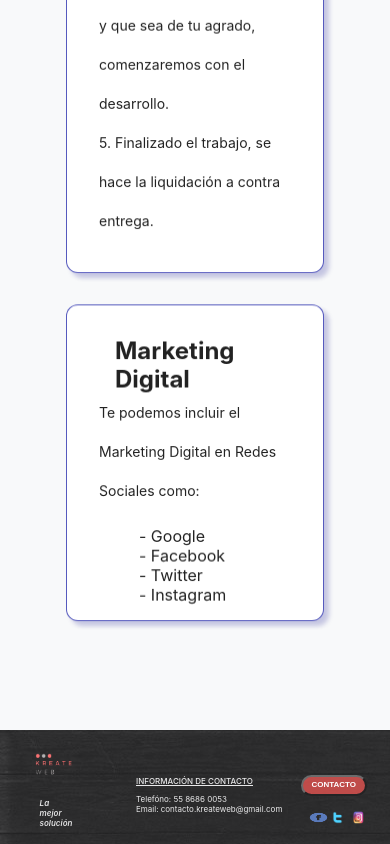
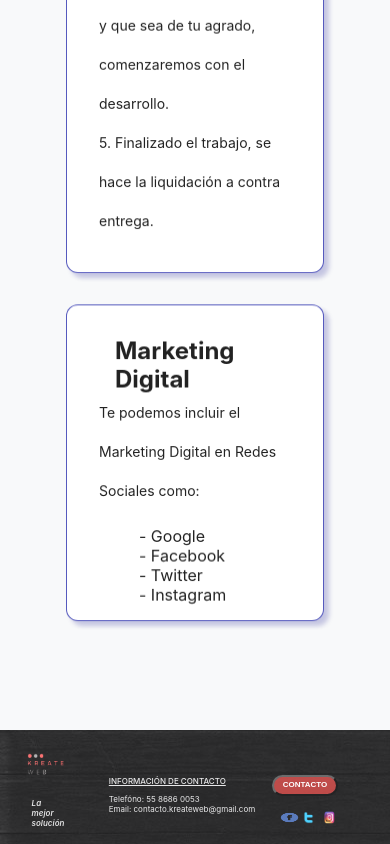
Before and after one commit to AnnMtz/Kreate-Web, a React (Create React App) app: page /additional in a window 390 px wide. Shown: the part 1003-1847 px from the top of the page. Built offline with nearby package versions, Linux system fonts and the light colour scheme.

Commit message:
footer fixed

```diff
--- a/src/components/footer/footer.module.css
+++ b/src/components/footer/footer.module.css
@@ -1,3 +1,7 @@
+footer {
+    position: relative;
+    bottom: 0;
+}
 .footer {
     display: flex;
     flex-direction: row;
@@ -134,7 +138,8 @@
 
     .logo-container {
         width: 2rem;
-        margin-right: 4rem;
+        margin-right: 2.8rem;
+        margin-left: 1.5rem;
     }
 
     .logo {
@@ -149,8 +154,8 @@
 
     .card-col {
         margin-left: 0;
-        margin-right: 0rem;
-        width: 52rem;
+        margin-right: 0.3rem;
+        width: 9.4rem;
         margin-bottom: 0.5rem;
     }
 
@@ -212,8 +217,12 @@
     }
 
     .logo-container {
-        margin-right: 2rem;
+        margin-right: 1.3rem;
         margin-left: 1rem;
+    }
+
+    .card-col {
+        width: 7.4rem;
     }
 
     #contact-info {
@@ -300,9 +309,14 @@
 }
 
 @media screen and (min-width: 1024px) {
+    footer {
+        position: relative;
+        bottom: 0;
+    }
     .footer {
         padding: .5rem;
     }
+
     .logo {
         width: 8.8rem;
         height: 6rem;
```
